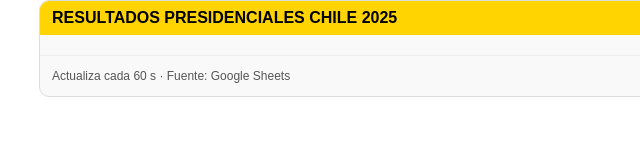
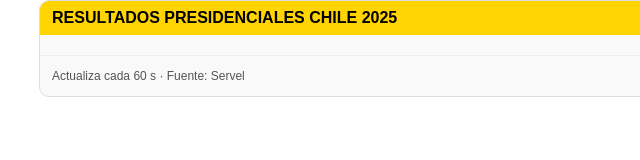
Before and after one commit to RustemAh/banner-embed, a plain HTML site: page index.html in a window 1280 px wide. Shown: the full height of the page, 0-640 px from the left. Drawn offline with Linux system fonts and the light colour scheme; no server answers.

Commit message:
Update index.html

```diff
--- a/index.html
+++ b/index.html
@@ -41,7 +41,7 @@ body { margin:0; font-family: Arial, Roboto, sans-serif; background:#fff; }
   <div id="rowContainer" class="row-container"></div>
 
   <div class="footer">
-    <div id="footnote">Actualiza cada 60 s · Fuente: Google Sheets</div>
+    <div id="footnote">Actualiza cada 60 s · Fuente: Servel</div>
     <button id="refreshBtn" class="refresh">🔄 Actualizar</button>
   </div>
 </div>
```
